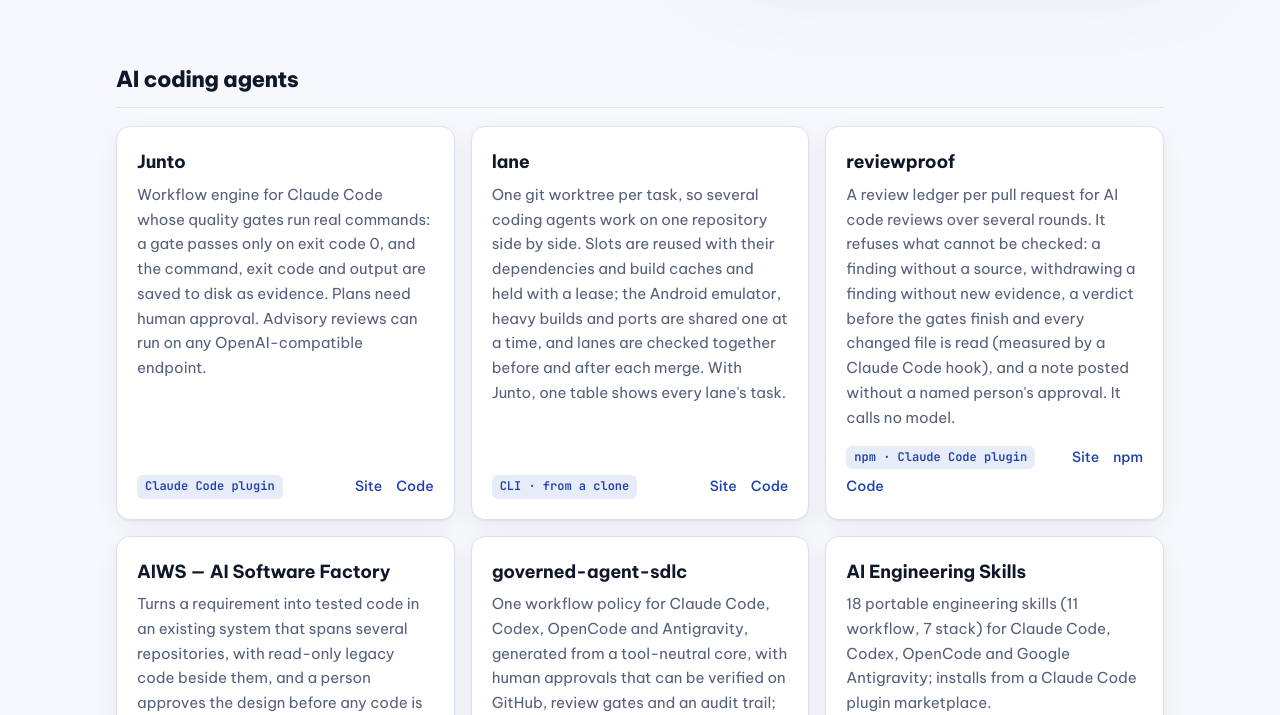
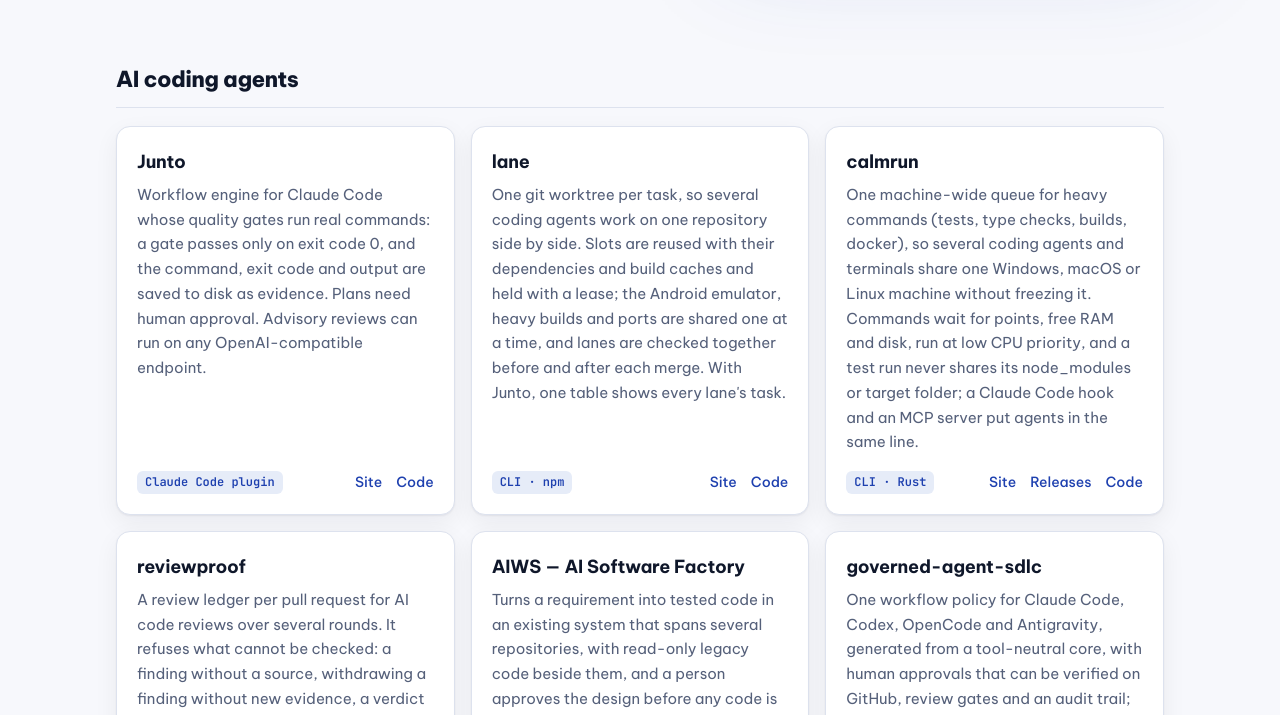
Before and after one commit to vannt-dev/vannt-dev.github.io, a plain HTML site: page index.html in a window 1280 px wide. Shown: the part 533-1248 px from the top of the page. Drawn offline with Linux system fonts and the light colour scheme.

Commit message:
docs: add calmrun; lane installs from npm

```diff
--- a/index.html
+++ b/index.html
@@ -216,7 +216,12 @@ added F1-1
       <article class="card">
         <h3><a href="https://github.com/vannt-dev/lane">lane</a></h3>
         <p>One git worktree per task, so several coding agents work on one repository side by side. Slots are reused with their dependencies and build caches and held with a lease; the Android emulator, heavy builds and ports are shared one at a time, and lanes are checked together before and after each merge. With Junto, one table shows every lane's task.</p>
-        <div class="meta"><span class="tag">CLI · from a clone</span><a href="https://vannt-dev.github.io/lane/">Site</a><a href="https://github.com/vannt-dev/lane">Code</a></div>
+        <div class="meta"><span class="tag">CLI · npm</span><a href="https://vannt-dev.github.io/lane/">Site</a><a href="https://github.com/vannt-dev/lane">Code</a></div>
+      </article>
+      <article class="card">
+        <h3><a href="https://github.com/vannt-dev/calmrun">calmrun</a></h3>
+        <p>One machine-wide queue for heavy commands (tests, type checks, builds, docker), so several coding agents and terminals share one Windows, macOS or Linux machine without freezing it. Commands wait for points, free RAM and disk, run at low CPU priority, and a test run never shares its node_modules or target folder; a Claude Code hook and an MCP server put agents in the same line.</p>
+        <div class="meta"><span class="tag">CLI · Rust</span><a href="https://vannt-dev.github.io/calmrun/">Site</a><a href="https://github.com/vannt-dev/calmrun/releases/latest">Releases</a><a href="https://github.com/vannt-dev/calmrun">Code</a></div>
       </article>
       <article class="card">
         <h3><a href="https://github.com/vannt-dev/reviewproof">reviewproof</a></h3>
```
